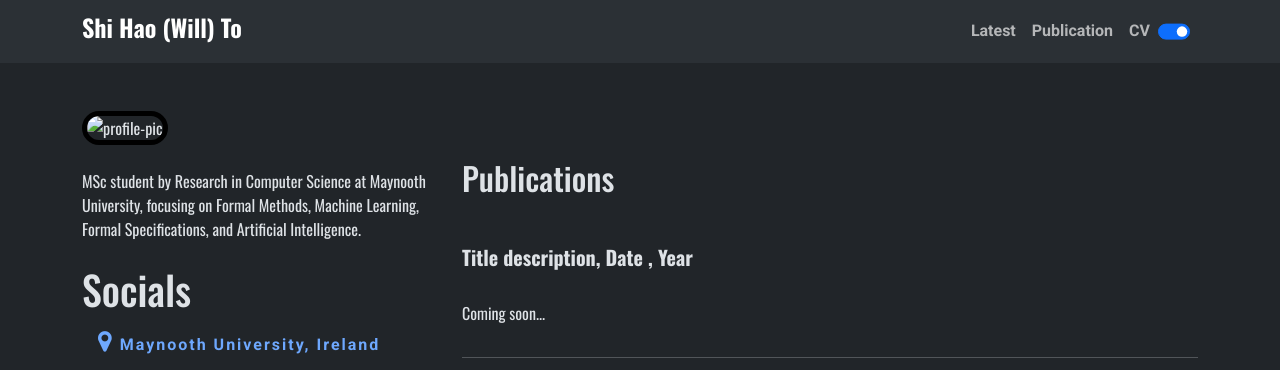
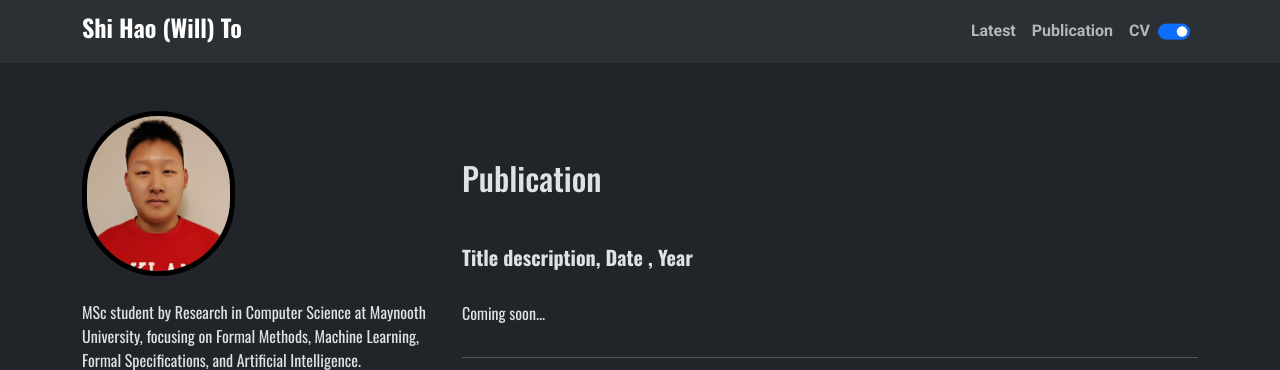
Before and after one commit to ShiHao-Will/ShiHaoTo-Will-MU.github.io, a website: page publication.html in a window 1280 px wide. Shown: the top 370 px of the page. Drawn offline with nearby package versions, Linux system fonts and the light colour scheme; a web font is replaced by a local one.

Commit message:
Update publication.html

```diff
--- a/publication.html
+++ b/publication.html
@@ -9,7 +9,7 @@
     <title>Shi Hao (Will) To</title>
 
      <!--Favicon-->
-    <link rel="icon" type="img/x-icon" href="/webpage/img/favicon-chip.jpg">
+    <link rel="icon" type="img/x-icon" href="img/favicon-chip.jpg">
 
     <link href="https://cdn.jsdelivr.net/npm/bootstrap@5.3.8/dist/css/bootstrap.min.css" rel="stylesheet">
     <script src="https://cdn.jsdelivr.net/npm/bootstrap@5.3.8/dist/js/bootstrap.bundle.min.js"></script>
@@ -110,7 +110,7 @@
             <div class="col-sm-4">
 
                 <!--Profile Pic-->
-                 <img src="/webpage/img/profile-pic.jpeg" class="fakeimg" alt="profile-pic">
+                <img src="img/profile-pic.jpeg" class="fakeimg" alt="profile-pic">
                 <br>
                 <!--Uni. Details-->
                 <p class="profile-details">
@@ -207,7 +207,7 @@
             <div class="col-sm-8">
 
                 <!--Title-->
-                <h2 class="mt-5">Publications</h2>
+                <h2 class="mt-5">Publication</h2>
                 <br>
 
                 <!--Description-->
```
